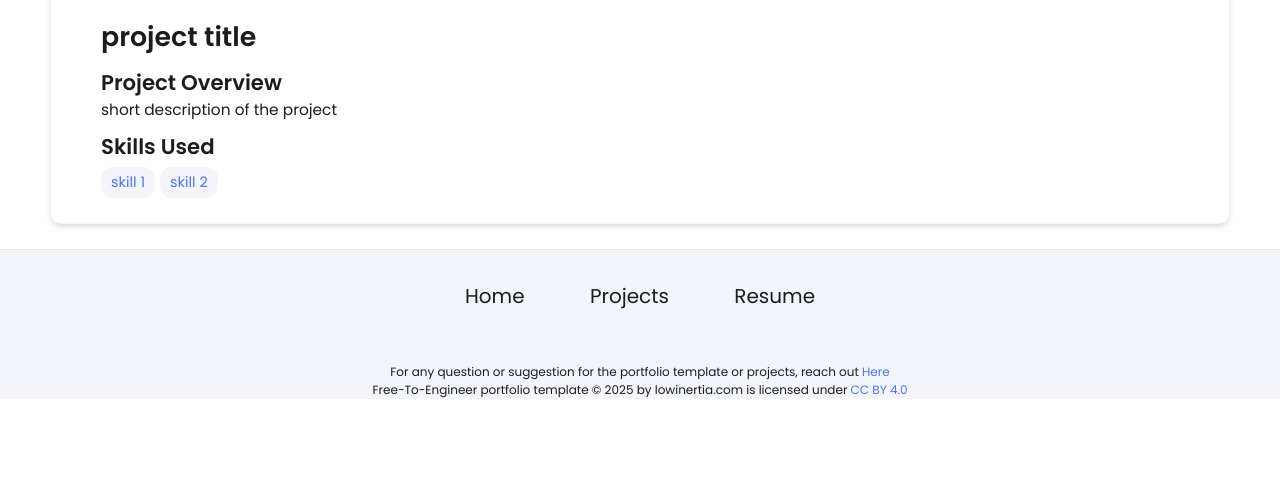
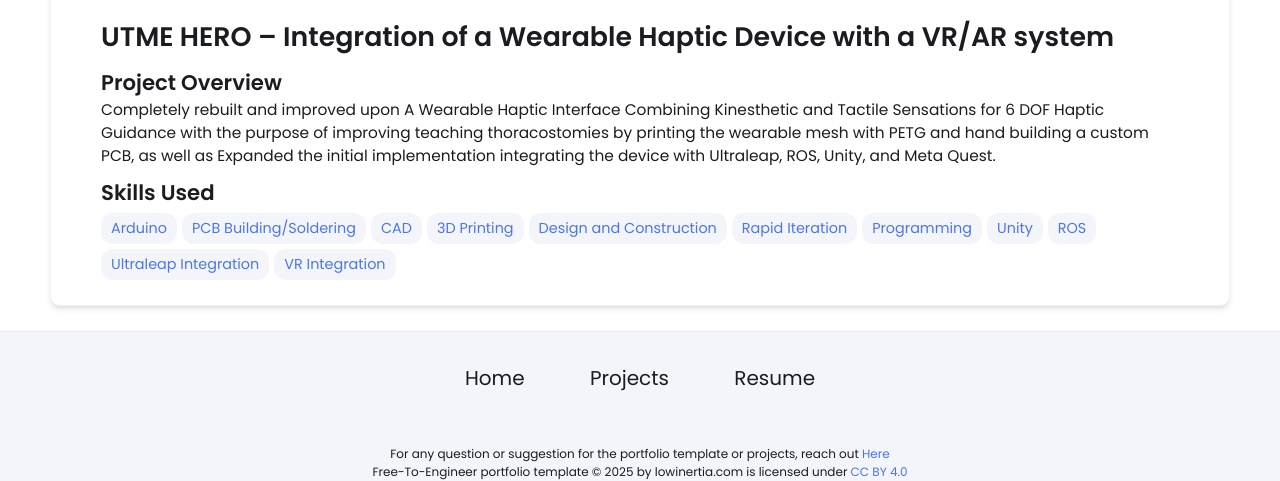
Before and after one commit to ShinKai001/goblin_Japanese, a Jekyll site: the page built from _projects/capstone-project/index.md, in a window 1280 px wide. Shown: the part 490-971 px from the top of the page. Built offline with Jekyll 4.4.1, drawn with Linux system fonts in a browser that asks for light colours; before the commit the page ends 900 px from its top, so only the background shows below that.

Commit message:
Update index.md

```diff
--- a/_projects/capstone-project/index.md
+++ b/_projects/capstone-project/index.md
@@ -1,9 +1,18 @@
 ---
 layout: post
-title: project title
-description:  short description of the project
+title: UTME HERO – Integration of a Wearable Haptic Device with a VR/AR system
+description:  Completely rebuilt and improved upon A Wearable Haptic Interface Combining Kinesthetic and Tactile Sensations for 6 DOF Haptic Guidance with the purpose of improving teaching thoracostomies by printing the wearable mesh with PETG and hand building a custom PCB, as well as Expanded the initial implementation integrating the device with Ultraleap, ROS, Unity, and Meta Quest.
 skills:
-- skill 1
-- skill 2
+- Arduino
+- PCB Building/Soldering
+- CAD
+- 3D Printing
+- Design and Construction
+- Rapid Iteration
+- Programming
+- Unity
+- ROS
+- Ultraleap Integration
+- VR Integration
 main-image: /project.webp
 ---
```
